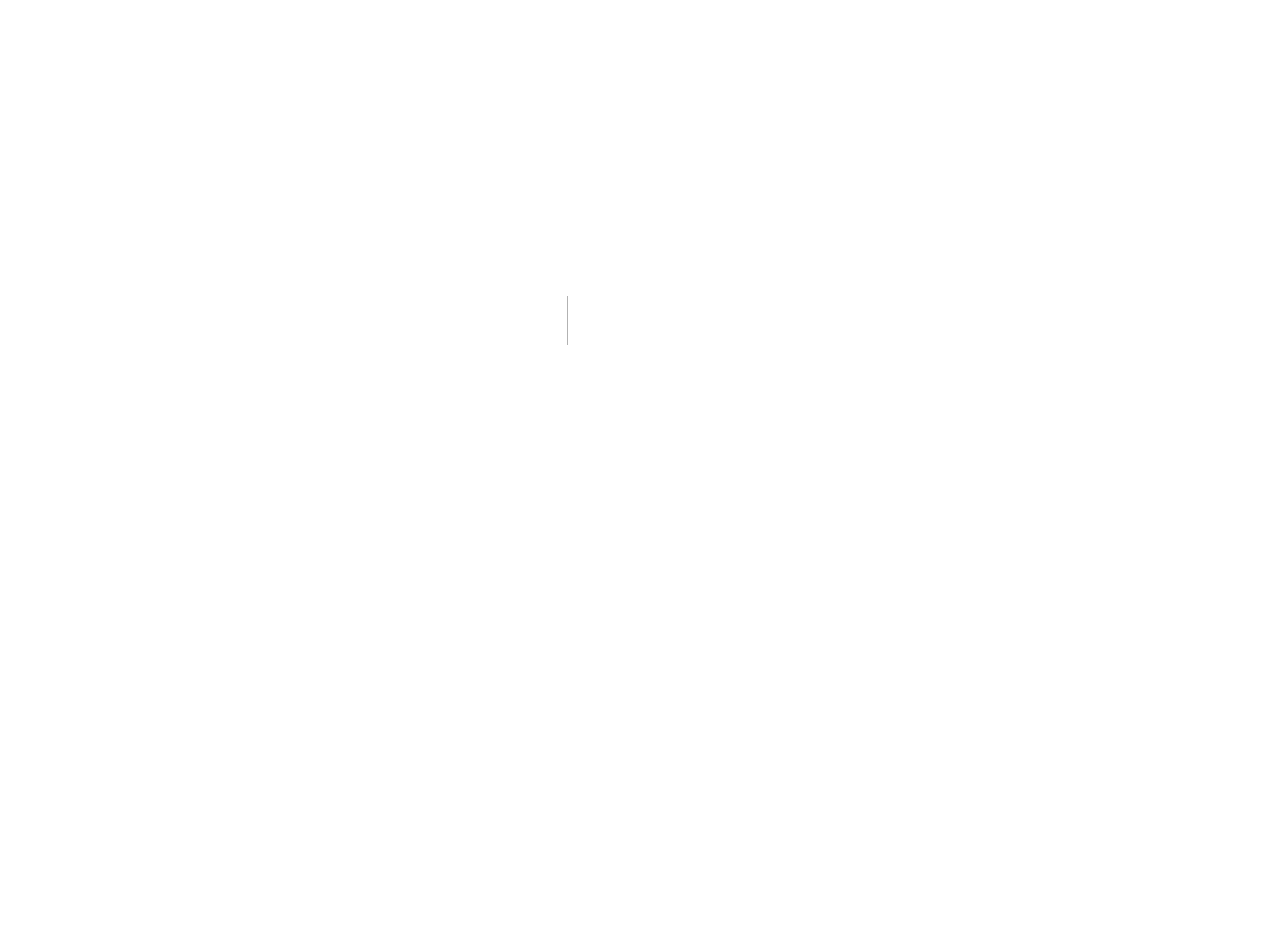
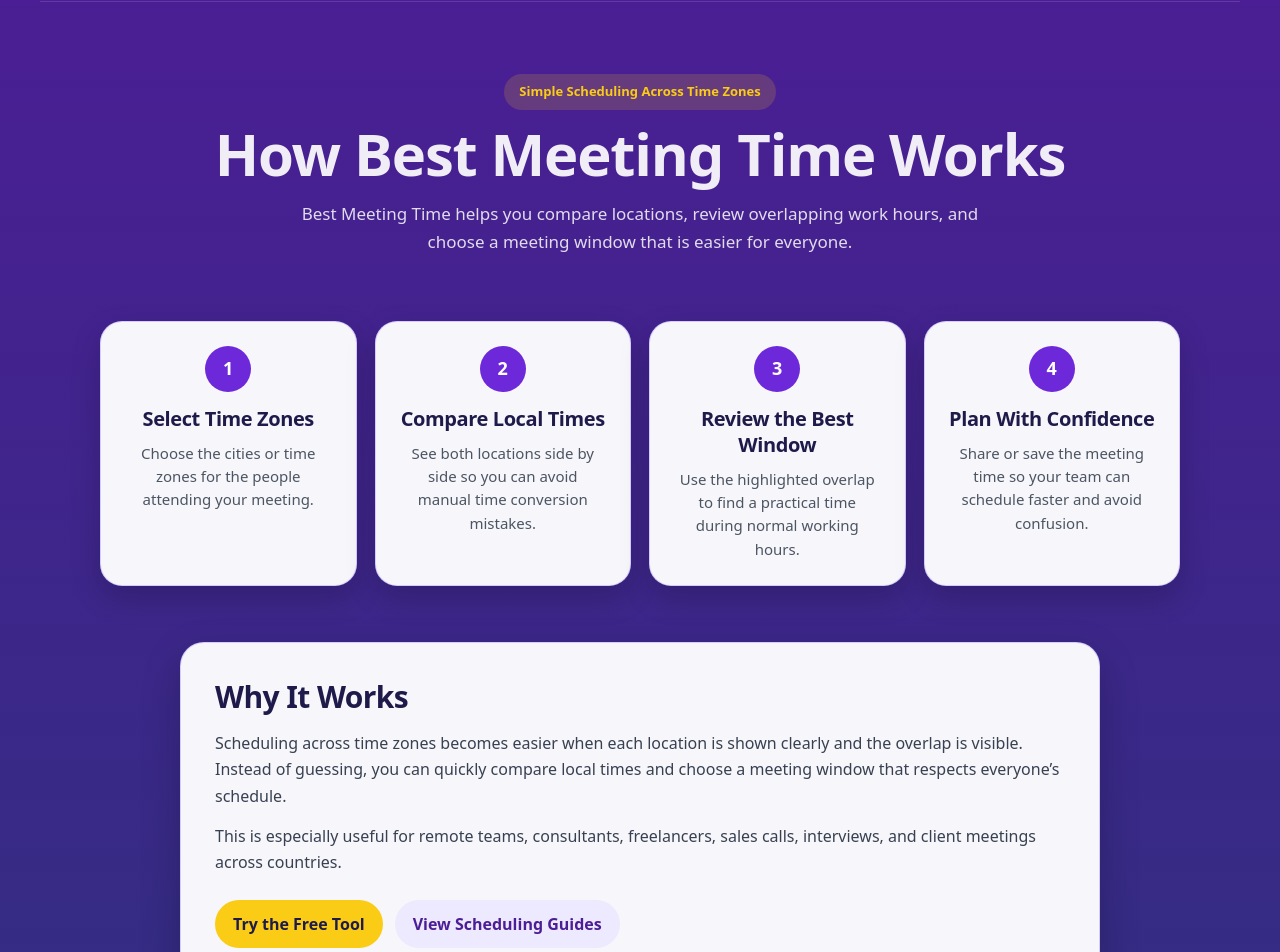
Before and after one commit to techtalk1282/Best-Meeting-Time, a Next.js app: page /how-it-works in a window 1280 px wide. Before the commit this address had no page. Shown: the part 80-1032 px from the top of the page. Before the commit the page ends 800 px from the top, so only its background shows below. Built offline with nearby package versions, Linux system fonts and the light colour scheme.

Commit message:
Add V3 How It Works page

```diff
--- /dev/null
+++ b/app/how-it-works/page.tsx
@@ -0,0 +1,287 @@
+/**
+ * File: app/how-it-works/page.tsx
+ * Version: v1.0 (V3 HOW IT WORKS PAGE)
+ * Date: 2026-05-03
+ *
+ * PURPOSE:
+ * - Add the missing How It Works page from the V3 mockup system
+ * - Improve AdSense trust, navigation depth, and user clarity
+ * - Explain how the meeting time tool works without touching tool logic
+ *
+ * PROTECTED:
+ * - No Stripe changes
+ * - No checkout changes
+ * - No webhook changes
+ * - No KV changes
+ * - No premium/payment logic changes
+ * - No ToolPreviewSection logic changes
+ *
+ * ROLLBACK:
+ * - Delete app/how-it-works/page.tsx if this route causes issues
+ */
+
+import SiteNav from "../ui/SiteNav";
+
+export default function HowItWorksPage() {
+  return (
+    <main style={pageWrap}>
+      <div style={{ background: "#4c1d95" }}>
+        <SiteNav />
+      </div>
+
+      <section style={heroSection}>
+        <div style={heroCard}>
+          <p style={eyebrow}>Simple Scheduling Across Time Zones</p>
+
+          <h1 style={heading}>How Best Meeting Time Works</h1>
+
+          <p style={subtext}>
+            Best Meeting Time helps you compare locations, review overlapping
+            work hours, and choose a meeting window that is easier for everyone.
+          </p>
+        </div>
+      </section>
+
+      <section style={stepsSection}>
+        <div style={stepsGrid}>
+          <div style={stepCard}>
+            <div style={stepNumber}>1</div>
+            <h2 style={stepTitle}>Select Time Zones</h2>
+            <p style={stepText}>
+              Choose the cities or time zones for the people attending your
+              meeting.
+            </p>
+          </div>
+
+          <div style={stepCard}>
+            <div style={stepNumber}>2</div>
+            <h2 style={stepTitle}>Compare Local Times</h2>
+            <p style={stepText}>
+              See both locations side by side so you can avoid manual time
+              conversion mistakes.
+            </p>
+          </div>
+
+          <div style={stepCard}>
+            <div style={stepNumber}>3</div>
+            <h2 style={stepTitle}>Review the Best Window</h2>
+            <p style={stepText}>
+              Use the highlighted overlap to find a practical time during normal
+              working hours.
+            </p>
+          </div>
+
+          <div style={stepCard}>
+            <div style={stepNumber}>4</div>
+            <h2 style={stepTitle}>Plan With Confidence</h2>
+            <p style={stepText}>
+              Share or save the meeting time so your team can schedule faster
+              and avoid confusion.
+            </p>
+          </div>
+        </div>
+      </section>
+
+      <section style={whySection}>
+        <div style={whyCard}>
+          <h2 style={sectionHeading}>Why It Works</h2>
+
+          <p style={bodyText}>
+            Scheduling across time zones becomes easier when each location is
+            shown clearly and the overlap is visible. Instead of guessing, you
+            can quickly compare local times and choose a meeting window that
+            respects everyone’s schedule.
+          </p>
+
+          <p style={bodyText}>
+            This is especially useful for remote teams, consultants,
+            freelancers, sales calls, interviews, and client meetings across
+            countries.
+          </p>
+
+          <div style={ctaRow}>
+            <a href="/#schedule-tool" style={primaryButton}>
+              Try the Free Tool
+            </a>
+
+            <a href="/guides" style={secondaryButton}>
+              View Scheduling Guides
+            </a>
+          </div>
+        </div>
+      </section>
+
+      <footer style={footer}>
+        <a href="/" style={footerLink}>Home</a>
+        <a href="/guides" style={footerLink}>Guides</a>
+        <a href="/contact" style={footerLink}>Contact</a>
+        <a href="/privacy-policy" style={footerLink}>Privacy Policy</a>
+        <a href="/terms-of-service" style={footerLink}>Terms of Service</a>
+      </footer>
+    </main>
+  );
+}
+
+/* STYLES */
+
+const pageWrap = {
+  minHeight: "100vh",
+  background: "linear-gradient(180deg, #4c1d95 0%, #312e81 100%)",
+  color: "#ffffff",
+};
+
+const heroSection = {
+  padding: "72px 20px 28px",
+};
+
+const heroCard = {
+  maxWidth: "900px",
+  margin: "0 auto",
+  textAlign: "center" as const,
+};
+
+const eyebrow = {
+  display: "inline-block",
+  margin: "0 0 14px",
+  padding: "8px 15px",
+  borderRadius: "999px",
+  background: "rgba(250,204,21,0.16)",
+  color: "#facc15",
+  fontSize: "13px",
+  fontWeight: 900,
+};
+
+const heading = {
+  fontSize: "clamp(36px, 5vw, 58px)",
+  lineHeight: 1.05,
+  margin: "0 0 16px",
+  fontWeight: 900,
+};
+
+const subtext = {
+  maxWidth: "720px",
+  margin: "0 auto",
+  color: "rgba(255,255,255,0.84)",
+  fontSize: "17px",
+  lineHeight: 1.6,
+};
+
+const stepsSection = {
+  maxWidth: "1120px",
+  margin: "0 auto",
+  padding: "38px 20px",
+};
+
+const stepsGrid = {
+  display: "grid",
+  gridTemplateColumns: "repeat(auto-fit, minmax(220px, 1fr))",
+  gap: "18px",
+};
+
+const stepCard = {
+  background: "rgba(255,255,255,0.96)",
+  color: "#1e1b4b",
+  borderRadius: "22px",
+  padding: "24px",
+  textAlign: "center" as const,
+  boxShadow: "0 12px 30px rgba(0,0,0,0.18)",
+  border: "1px solid rgba(196,181,253,0.65)",
+};
+
+const stepNumber = {
+  width: "46px",
+  height: "46px",
+  margin: "0 auto 14px",
+  borderRadius: "999px",
+  background: "#6d28d9",
+  color: "#ffffff",
+  display: "flex",
+  alignItems: "center",
+  justifyContent: "center",
+  fontWeight: 900,
+  fontSize: "18px",
+};
+
+const stepTitle = {
+  fontSize: "20px",
+  margin: "0 0 10px",
+  color: "#1e1b4b",
+};
+
+const stepText = {
+  margin: 0,
+  color: "#4b5563",
+  lineHeight: 1.55,
+  fontSize: "15px",
+};
+
+const whySection = {
+  padding: "18px 20px 70px",
+};
+
+const whyCard = {
+  maxWidth: "920px",
+  margin: "0 auto",
+  background: "rgba(255,255,255,0.96)",
+  color: "#1e1b4b",
+  borderRadius: "24px",
+  padding: "34px",
+  boxShadow: "0 14px 38px rgba(0,0,0,0.22)",
+  border: "1px solid rgba(196,181,253,0.65)",
+};
+
+const sectionHeading = {
+  fontSize: "30px",
+  margin: "0 0 14px",
+  color: "#1e1b4b",
+};
+
+const bodyText = {
+  color: "#374151",
+  lineHeight: 1.65,
+  fontSize: "16px",
+  margin: "0 0 14px",
+};
+
+const ctaRow = {
+  display: "flex",
+  flexWrap: "wrap" as const,
+  gap: "12px",
+  marginTop: "24px",
+};
+
+const primaryButton = {
+  display: "inline-block",
+  background: "#facc15",
+  color: "#1e1b4b",
+  padding: "12px 18px",
+  borderRadius: "999px",
+  fontWeight: 900,
+  textDecoration: "none",
+};
+
+const secondaryButton = {
+  display: "inline-block",
+  background: "#ede9fe",
+  color: "#4c1d95",
+  padding: "12px 18px",
+  borderRadius: "999px",
+  fontWeight: 900,
+  textDecoration: "none",
+};
+
+const footer = {
+  borderTop: "1px solid rgba(255,255,255,0.14)",
+  padding: "24px 20px 34px",
+  display: "flex",
+  justifyContent: "center",
+  flexWrap: "wrap" as const,
+  gap: "18px",
+};
+
+const footerLink = {
+  color: "#ddd6fe",
+  textDecoration: "none",
+  fontSize: "14px",
+  fontWeight: 700,
+};
```
